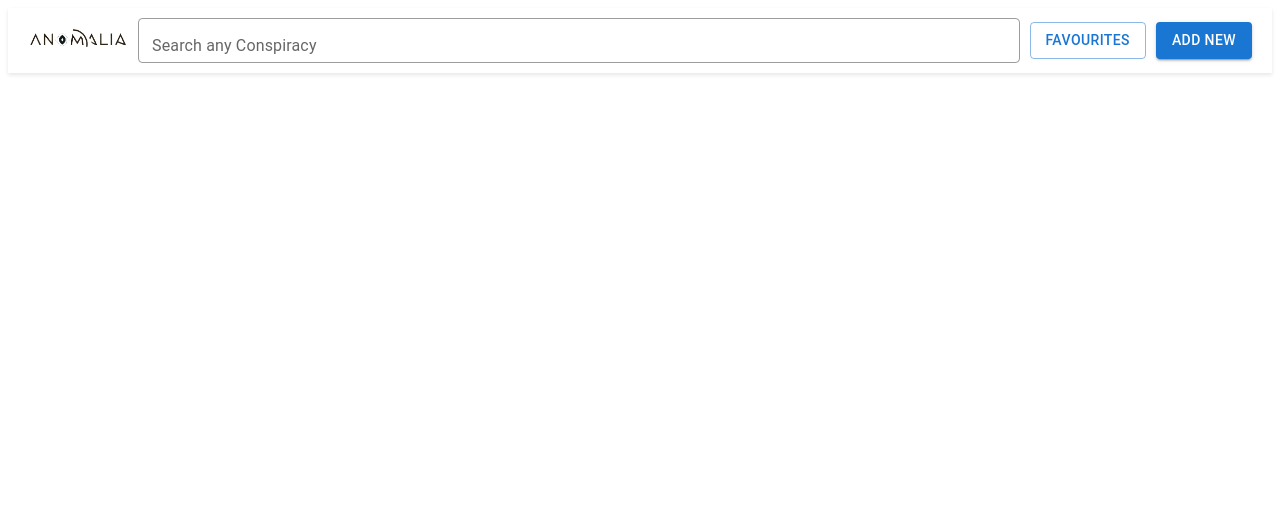
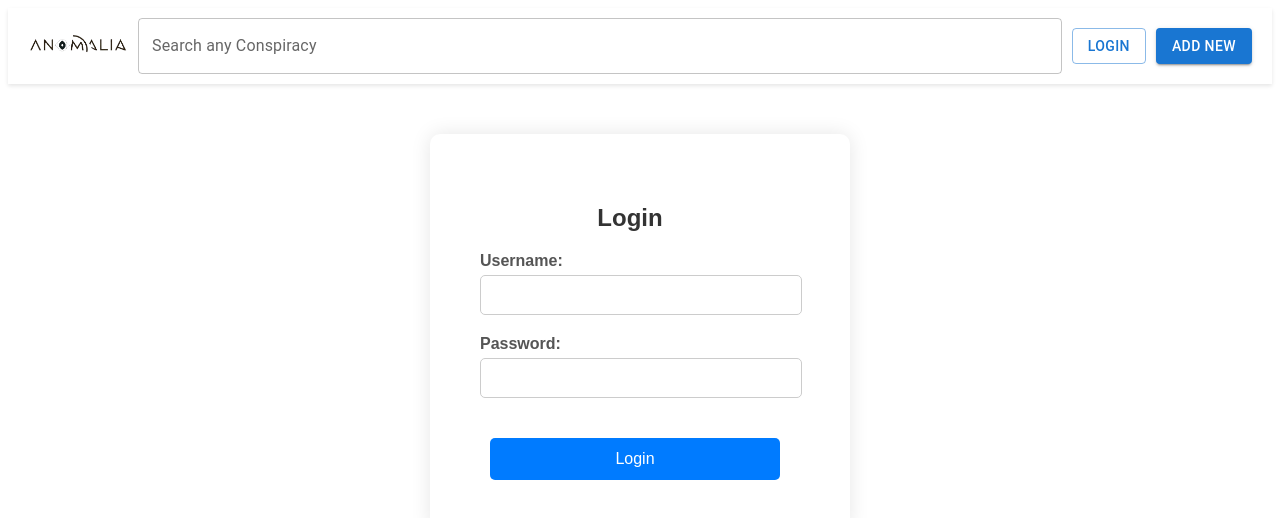
Before and after one commit to kalviumcommunity/S56_weird_conspiracy_theories, a React (Vite) app in the folder frontend/: page /login in a window 1280 px wide. Shown: the top 518 px of the page. Built offline with nearby package versions, Linux system fonts and the light colour scheme.

Commit message:
login page added

```diff
--- a/frontend/package.json
+++ b/frontend/package.json
@@ -16,7 +16,8 @@
     "axios": "^1.6.7",
     "react": "^18.2.0",
     "react-dom": "^18.2.0",
-    "react-router-dom": "^6.22.2"
+    "react-router-dom": "^6.22.2",
+    "react-toastify": "^10.0.4"
   },
   "devDependencies": {
     "@types/react": "^18.2.56",
--- a/frontend/src/App.jsx
+++ b/frontend/src/App.jsx
@@ -4,15 +4,19 @@ import { Routes, Route } from 'react-router-dom';
 import Form from './pages/FormPage';
 import Home from './pages/Home';
 import UpdatePage from './pages/UpdatePage';
-
+import LoginPage from './pages/LoginPage';
+import { ToastContainer } from 'react-toastify';
 const App = () => {
   return (
     <div>
+      <ToastContainer />
       <Nav />
       <Routes>
         <Route path="/" element={<Home />} />
         <Route path="/form" element={<Form />} />
         <Route path="/update/:id" element={<UpdatePage />} />
+        <Route path="/login" element={<LoginPage />} />
+
       </Routes>
       {/* <Home/> */}
     </div>
--- a/frontend/src/components/AddForm.jsx
+++ b/frontend/src/components/AddForm.jsx
@@ -42,6 +42,7 @@ const Form = () => {
           Conspiracy Theory:
           <input
             type="text"
+            className="input"
             id="conspiracyTheory"
             name="conspiracyTheory"
             placeholder="Enter conspiracy theory name"
@@ -53,6 +54,7 @@ const Form = () => {
           Description:
           <input
             type="text"
+            className="input"
             id="description"
             name="description"
             placeholder="Write description here"
@@ -64,6 +66,7 @@ const Form = () => {
           Source:
           <input
             type="text"
+            className="input"
             id="source"
             name="source"
             placeholder="Write Source here"
@@ -75,6 +78,7 @@ const Form = () => {
           Reference Images:
           <input
             type="text"
+            className="input"
             id="referenceImages"
             name="referenceImages"
             placeholder="Enter reference images URL"
--- /dev/null
+++ b/frontend/src/components/Login.css
@@ -0,0 +1,61 @@
+.login-container {
+    width: 300px;
+    margin: 0 auto;
+    padding: 50px;
+    padding-right: 70px;
+    background-color: #fff;
+    border-radius: 10px;
+    box-shadow: 0 0 20px rgba(0, 0, 0, 0.1);
+    margin-top: 50px;
+    font-family: "Poppins", sans-serif;
+  }
+
+  .login-container h2 {
+    font-size: 24px;
+    margin-bottom: 20px;
+    text-align: center;
+    color: #333;
+  }
+
+  .login-form .form-group {
+    margin-bottom: 20px;
+  }
+
+  .login-form label {
+    display: block;
+    font-weight: bold;
+    margin-bottom: 5px;
+    color: #555;
+  }
+
+  .login-form input[type="text"],
+  .login-form input[type="password"],
+  .login-form input[type="email"] {
+    width: 100%;
+    padding: 10px;
+    border: 1px solid #ccc;
+    border-radius: 5px;
+    font-size: 16px;
+    outline: none;
+  }
+
+  .login-form .login-btn {
+    width: 100%;
+    padding: 12px;
+    border: none;
+    border-radius: 5px;
+    background-color: #007bff;
+    color: #fff;
+    font-size: 16px;
+    cursor: pointer;
+    transition: background-color 0.3s ease;
+  }
+
+  .login-form .login-btn:hover {
+    background-color: #0056b3;
+  }
+  .button{
+    display: flex;
+    align-items: center;
+    justify-content: center;
+  }
--- /dev/null
+++ b/frontend/src/components/Login.jsx
@@ -0,0 +1,59 @@
+
+import React, { useState } from 'react';
+import './Login.css';
+import { useNavigate } from 'react-router-dom';
+
+const Login = () => {
+  const [username, setUsername] = useState('');
+  const [password, setPassword] = useState('');
+  const navigate = useNavigate();
+
+  const handleUsername = (e) => {
+    setUsername(e.target.value);
+  };
+
+  const handlePassword = (e) => {
+    setPassword(e.target.value);
+  };
+
+  const handleLogin = () => {
+
+    document.cookie = `username=${username}`;
+    document.cookie = `password=${password}`;
+    navigate('/');
+
+  };
+
+  return (
+    <div className="login-container">
+      <h2>Login</h2>
+      <form className="login-form">
+        <div className="form-group">
+          <label htmlFor="username">Username:</label>
+          <input
+            type="text"
+            id="username"
+            value={username}
+            onChange={handleUsername}
+            className="form-control"
+          />
+        </div>
+        <div className="form-group">
+          <label htmlFor="password">Password:</label>
+          <input
+            type="password"
+            id="password"
+            value={password}
+            onChange={handlePassword}
+            className="form-control"
+          />
+        </div>
+        <div className='button'>
+          <button type="button" onClick={handleLogin} className="login-btn">Login</button>
+        </div>
+      </form>
+    </div>
+  );
+};
+
+export default Login;
--- a/frontend/src/components/form.css
+++ b/frontend/src/components/form.css
@@ -10,7 +10,7 @@ label {
   margin-bottom: 15px;
 }
 
-input[type="text"] {
+ .input {
   width: 100%;
   padding: 10px;
   border: 1px solid #ccc;
--- a/frontend/src/components/nav.jsx
+++ b/frontend/src/components/nav.jsx
@@ -1,18 +1,30 @@
-
 import React from 'react';
 import logo from "../assets/logo.png";
-import Button  from '@mui/material/Button';
-import TextField  from '@mui/material/TextField';
+import Button from '@mui/material/Button';
+import TextField from '@mui/material/TextField';
 import "./nav.css";
-import {Link} from "react-router-dom"
+import { Link, useNavigate } from "react-router-dom";
+
 
 const Nav = () => {
+  const isLoggedIn = document.cookie.includes('username');
+  const navigate = useNavigate();
+  const handleLogout = () => {
+    document.cookie = "username=; expires=Thu, 01 Jan 1970 00:00:00 UTC; path=/;";
+    document.cookie = "password=; expires=Thu, 01 Jan 1970 00:00:00 UTC; path=/;";
+    navigate('/');
+  };
+
   return (
     <div className="nav-container">
-      <Link to={"/"} ><img src={logo} alt="Logo" className="nav-logo" /></Link>
+      <Link to={"/"}><img src={logo} alt="Logo" className="nav-logo" /></Link>
 
       <TextField id="outlined-basic" label="Search any Conspiracy" variant="outlined" className="nav-search" />
-      <Button variant="outlined" color="primary" className="nav-button">Favourites</Button>
+      {isLoggedIn ? (
+        <Button onClick={handleLogout} variant="outlined" color="primary" className="nav-button">Logout</Button>
+      ) : (
+        <Link to={"/login"}><Button variant="outlined" color="primary" className="nav-button">Login</Button></Link>
+      )}
       <Link to={"/form"} className='Pages'><Button variant="contained" color="primary" className="nav-button">Add New</Button></Link>
     </div>
   );
--- a/frontend/src/pages/Home.jsx
+++ b/frontend/src/pages/Home.jsx
@@ -1,17 +1,17 @@
 import React, { useState, useEffect } from 'react';
 import './Home.css';
 import Card from '../components/Card';
+import { Link } from 'react-router-dom';
 
 const Home = () => {
   const [theories, setTheories] = useState([]);
   const [cards, setCards] = useState(false);
+  const isLoggedIn = document.cookie.includes('username'); // Check if user is logged in
 
   useEffect(() => {
-
     fetch('https://weird-conspiracy-theories.onrender.com/getuser')
       .then(response => response.json())
       .then(data => {
-
         setTheories(data);
       })
       .catch(error => {
@@ -29,10 +29,13 @@ const Home = () => {
       <p>Explore the mysterious and bizarre world of conspiracy theories. From ancient aliens to government cover-ups, dive into the rabbit hole of unexplained phenomena and secret agendas.</p>
       <p>Join our community to discuss, debate, and share your own theories about the unknown.</p>
       <p>Remember, the truth is out there... or is it?</p>
-      <button className="button-55" role="button" onClick={handleClick}>Explore Now</button>
+      {isLoggedIn ? (
+        <button className="button-55" role="button" onClick={handleClick}>Explore Now</button>
+      ) : (
+        <Link to="/login" className="button-55">Explore Now</Link>
+      )}
       {cards && (
         <div className="theory">
-
           {theories.map((theory, index) => (
             <Card
               key={index}
--- /dev/null
+++ b/frontend/src/pages/LoginPage.jsx
@@ -0,0 +1,12 @@
+import React from 'react'
+import Login from '../components/Login'
+
+const LoginPage = () => {
+  return (
+    <div>
+        <Login/>
+    </div>
+  )
+}
+
+export default LoginPage
```
Also changed, not shown: 1 other file (tests, documents, lock files or other folders).
